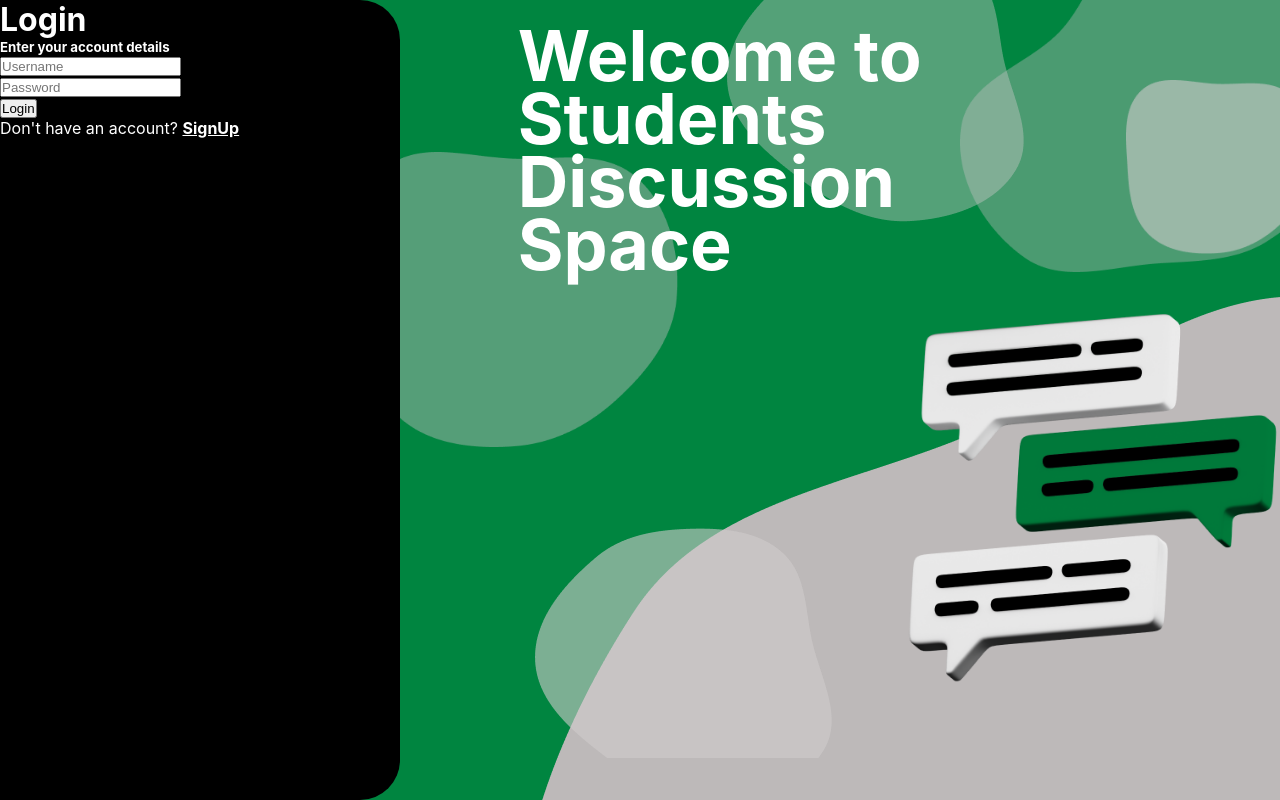
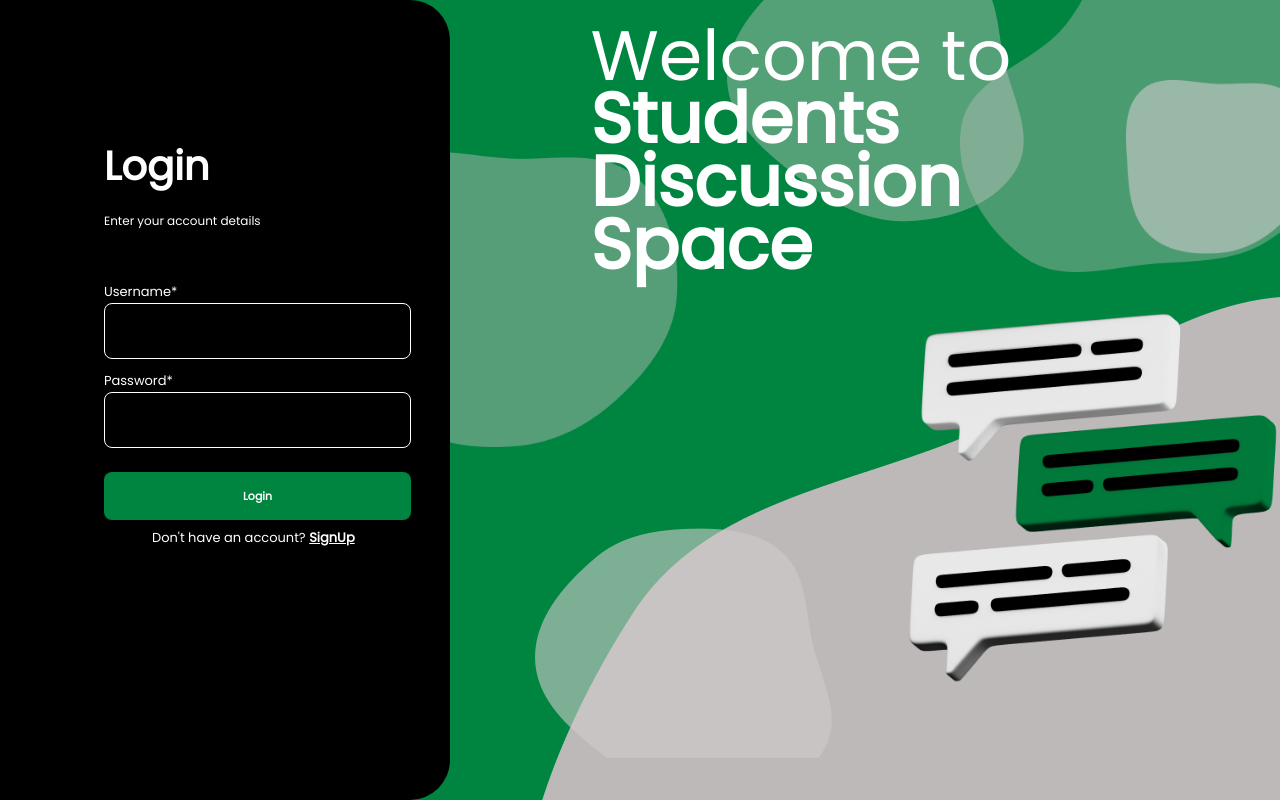
Before and after one commit to Abdulaziz9907/Students-Discusstion-Space, a React (Create React App) app in the folder my-app/: page / in a window 1280 px wide. Built offline with nearby package versions, Linux system fonts and the light colour scheme.

Commit message:
login page completed

```diff
--- a/my-app/public/index.html
+++ b/my-app/public/index.html
@@ -3,6 +3,10 @@
   <head>
     <meta charset="utf-8" />
     <link rel="icon" href="%PUBLIC_URL%/favicon.ico" />
+    <link
+      href="https://fonts.googleapis.com/css?family=Poppins"
+      rel="stylesheet"
+    />
     <meta name="viewport" content="width=device-width, initial-scale=1" />
     <meta name="theme-color" content="#000000" />
     <meta
--- a/my-app/src/components/assests/Login_signup_form/Login_signup_form.css
+++ b/my-app/src/components/assests/Login_signup_form/Login_signup_form.css
@@ -2,22 +2,122 @@
     margin: 0;
     padding: 0;
     box-sizing: border-box;
+    font-family: 'Poppins';
+    position: relative;
+
 }
 
 
 
-.box {
+.LS_box {
     background-color: black;
-    width: 400px;
+    width: 450px;
     height: 100vh;
     margin: 0 auto;
     position: relative;
     border-top-right-radius: 40px ;
     border-bottom-right-radius: 40px ;
+    padding: 6.5rem;
 }
-.div > h2{
 
-justify-content: right;
-flex-wrap: wrap;
+
+
+#text1 {
+    display: flex;
+    flex-direction: column;
+    gap: 1.5rem;
+    margin-top: 2rem;
+    font-size: 40px;
+    font-weight: bold;
+}
+
+#text2 {
+    display: flex;
+    flex-direction: column;
+    margin-top: 1rem;
+    font-size: 12px;
+    font-weight: 400;
+}
+
+
+form {
+    display: flex;
+    flex-direction: column;
+    gap: 0rem;
+    margin-top: 3rem;
+}
+#user_pass_labels{
+    font-size: 13px;
+}
+
+#signup_btn{
+
+font-size: 13px;
+position: relative;
+right: -6vh;
+margin-top: 0.5rem;
 
 }
+
+.input-box {
+    position: relative;
+    margin-bottom: 0.5rem;
+}
+
+.input-box input {
+    width: 100%;
+    padding: 1rem;
+    border: 1.5px solid white;
+    border-radius: 8px;
+    background: transparent;
+    color: white;
+    font-size: 1rem;
+    height: 7vh;
+    width: 24vw;
+}
+
+
+button {
+    background-color: #008540;
+    color: white;
+    padding: 1rem;
+    border: none;
+    border-radius: 8px;
+    font-size: 1rem;
+    cursor: pointer;
+    margin-top: 1rem;
+    height: 6vh;
+    width: 24vw;
+
+    display: flex;
+    justify-content: center;
+    align-items: center;
+    text-align: center;
+    font-size: 11px;
+    font-weight: 600;
+    transition: all 0.3s ease-in-out;
+}
+
+button:hover {
+    background-color: white;
+    color: black;
+    box-shadow: 0 0 10px rgba(0, 166, 126, 0.3);
+    transform: scale(1.00);
+}
+
+#signup_btn a {
+    color: white;
+    text-decoration: none;
+    font-weight: bold;
+    padding: 2px 5px;
+    border-radius: 15px;
+    transition: all 0.3s ease-in-out;
+    position: relative;
+    left: -5px;
+}
+
+#signup_btn a:hover {
+    background-color: #008540;
+    left: 2px;
+    box-shadow: 0 0 10px rgba(0, 166, 126, 0.2);
+}
--- a/my-app/src/components/assests/Login_signup_form/Login_signup_form.jsx
+++ b/my-app/src/components/assests/Login_signup_form/Login_signup_form.jsx
@@ -1,28 +1,30 @@
 import React from 'react'
 import "./Login_signup_form.css"
 
+
 const Login_signup_form = () => {
   return (
-    <div className='box'>
+    <div className='LS_box'>
+
+
+      <div id='login_text'>
+      <p id='text1'>Login</p>
+      <p id='text2'>Enter your account details</p>
+      </div>
 
     <form action=''>
 
-      <h1>Login</h1>
-      <h5>Enter your account details</h5>
-
-
       <div className='input-box'>
-        <input type="text" placeholder="Username" required />
+        <label id='user_pass_labels'>Username*</label>
+        <input type="text" required />
+        </div>
+        <div className='input-box'>
+        <label id='user_pass_labels'>Password*</label>
+        <input type="password" required />
         </div>
 
-        <div className='input-box'>
-        <input type="password" placeholder="Password" required />
-        </div>
-
-
-
       <button type='submit'>Login</button>
-      <p>Don't have an account? <strong><a href="https://example.com">SignUp</a></strong></p>
+      <p id='signup_btn'>Don't have an account? <strong><a href="https://example.com"><u>SignUp</u></a></strong></p>
       </form>
 
 
--- a/my-app/src/pages/desktop ui/login/login.css
+++ b/my-app/src/pages/desktop ui/login/login.css
@@ -9,13 +9,12 @@ color: white;
 
 #Welcome {
     position: fixed;
-    right: 28vw;
+    right: 21vw;
     top: 3vh;
     bottom: 0;
     z-index: 50;
     font-size: 70px;
     line-height: 0.9;
-    font-weight: bold;
     text-align: left;
 
 }
```
